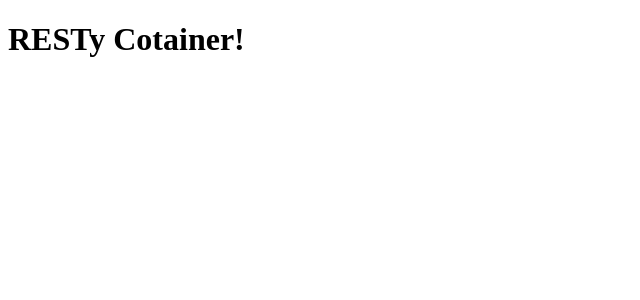
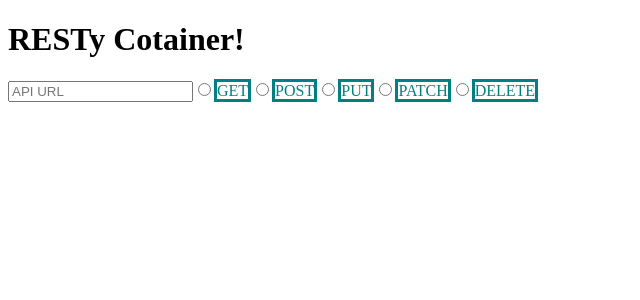
Before and after one commit to trianacerda/RESTy-BESTy, a React app: page / in a window 1280 px wide. Shown: the top 300 px of the page, without its empty margins (0-640 px from the left). Built offline with nearby package versions, Linux system fonts and the light colour scheme.

Commit message:
added style to radio btns

```diff
--- a/src/components/Controls.jsx
+++ b/src/components/Controls.jsx
@@ -23,9 +23,9 @@ export default function Controls({
         name="method"
         value="get"
         onChange={onUrlChange}
-        checked="unchecked"
+        checked={onMethodChange}
       />
-      <label>GET</label>
+      <label style={{ border: 'solid', color: 'teal' }}>GET</label>
 
       <input
         type="radio"
@@ -33,39 +33,39 @@ export default function Controls({
         name="method"
         value="post"
         onChange={onUrlChange}
-        checked="unchecked"
+        checked={onMethodChange}
       />
-      <label>POST</label>
+      <label style={{ border: 'solid', color: 'teal' }}>POST</label>
 
       <input
         type="radio"
         id="put"
         name="method"
         value="put"
-        onChange={onMethodChange}
-        checked="unchecked"
+        onChange={onUrlChange}
+        checked={onMethodChange}
       />
-      <label>PUT</label>
+      <label style={{ border: 'solid', color: 'teal' }}>PUT</label>
 
       <input
         type="radio"
         id="post"
         name="method"
         value="post"
-        onChange={onMethodChange}
-        checked="unchecked"
+        onChange={onUrlChange}
+        checked={onMethodChange}
       />
-      <label>PATCH</label>
+      <label style={{ border: 'solid', color: 'teal' }}>PATCH</label>
 
       <input
         type="radio"
         id="delete"
         name="method"
         value="delete"
-        onChange={onMethodChange}
-        checked="unchecked"
+        onChange={onUrlChange}
+        checked={onMethodChange}
       />
-      <label>DELETE</label>
+      <label style={{ border: ' solid', color: 'teal' }}>DELETE</label>
     </form>
   );
 }
--- a/src/containers/RESTyContainer.jsx
+++ b/src/containers/RESTyContainer.jsx
@@ -1,10 +1,12 @@
 import React, { Component } from 'react';
+import Controls from '../components/Controls';
 
 class RESTyContainer extends Component {
   render() {
     return (
       <>
         <h1>RESTy Cotainer!</h1>
+        <Controls />
       </>
     );
   }
```
